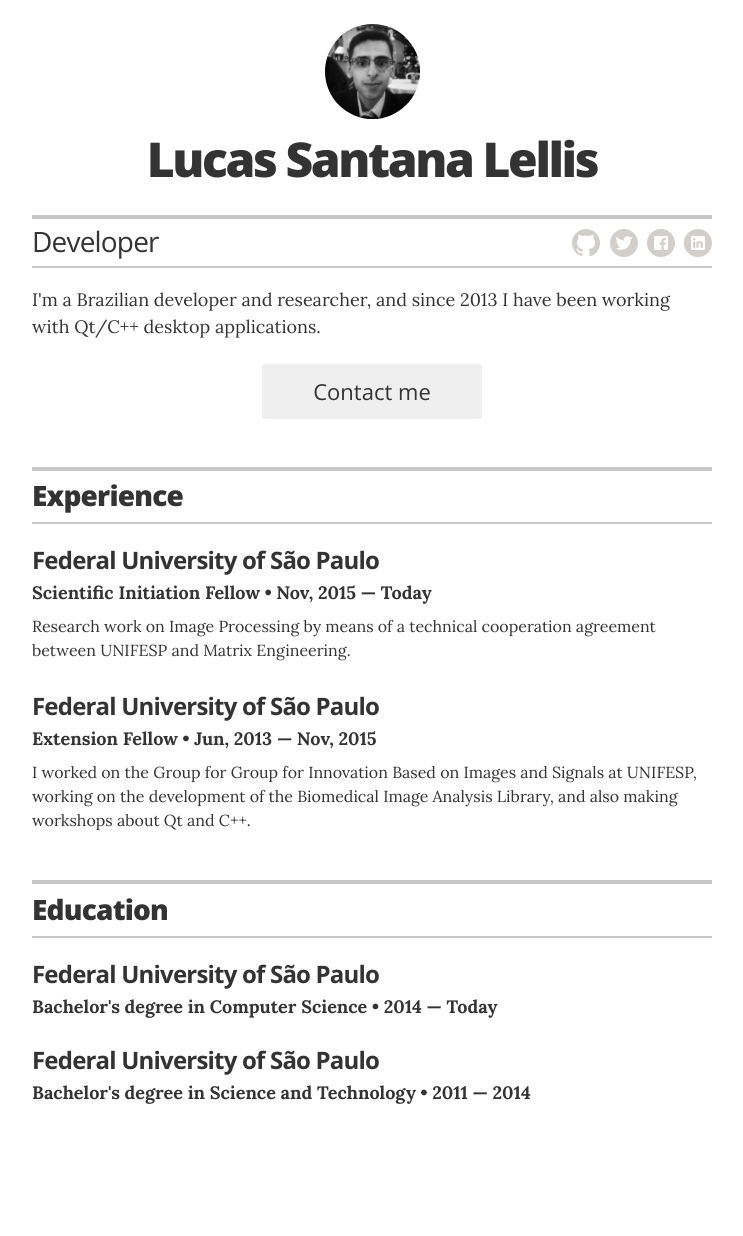
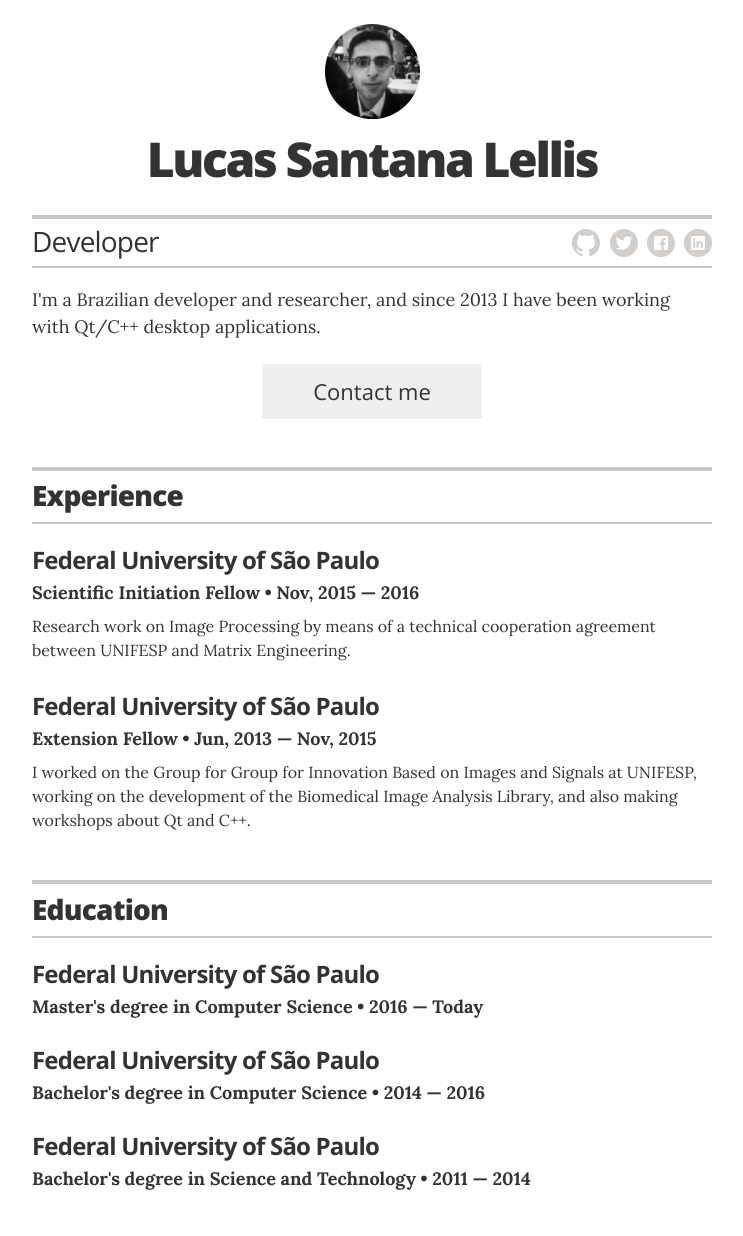
Before and after one commit to lellisls/lellisls.github.io, a Jekyll site: the page built from index.html, in a window 1280 px wide. Shown: the whole page, without its empty margins (268-1011 px from the left). Built offline with Jekyll 4.4.1, drawn with Linux system fonts in a browser that asks for light colours; before the commit the page ends 1150 px from its top, so only the background shows below that.

Commit message:
Update resume.html

```diff
--- a/_layouts/resume.html
+++ b/_layouts/resume.html
@@ -50,7 +50,7 @@
         <!-- Duplicate these resume-item elements and edit accordingly for each job you want to add here -->
         <div class="resume-item">
           <h3 class="resume-item-title">Federal University of São Paulo</h3>
-          <h4 class="resume-item-details">Scientific Initiation Fellow  &bull; Nov, 2015 &mdash; Today</h4>
+          <h4 class="resume-item-details">Scientific Initiation Fellow  &bull; Nov, 2015 &mdash; 2016</h4>
           <p class="resume-item-copy">Research work on Image Processing by means of a technical cooperation agreement between UNIFESP and Matrix Engineering. </p>
         </div><!-- end of resume-item -->
 
@@ -74,7 +74,13 @@
 
         <div class="resume-item">
           <h3 class="resume-item-title">Federal University of São Paulo</h3>
-          <h4 class="resume-item-details">Bachelor's degree in Computer Science &bull; 2014 &mdash; Today </h4>
+          <h4 class="resume-item-details">Master's degree in Computer Science &bull; 2016 &mdash; Today </h4>
+          <!-- <p class="resume-item-copy">If you had any meaningful roles at college, feel free to write about them here.</p> -->
+        </div>
+
+        <div class="resume-item">
+          <h3 class="resume-item-title">Federal University of São Paulo</h3>
+          <h4 class="resume-item-details">Bachelor's degree in Computer Science &bull; 2014 &mdash; 2016 </h4>
           <!-- <p class="resume-item-copy">If you had any meaningful roles at college, feel free to write about them here.</p> -->
         </div>
 
```
